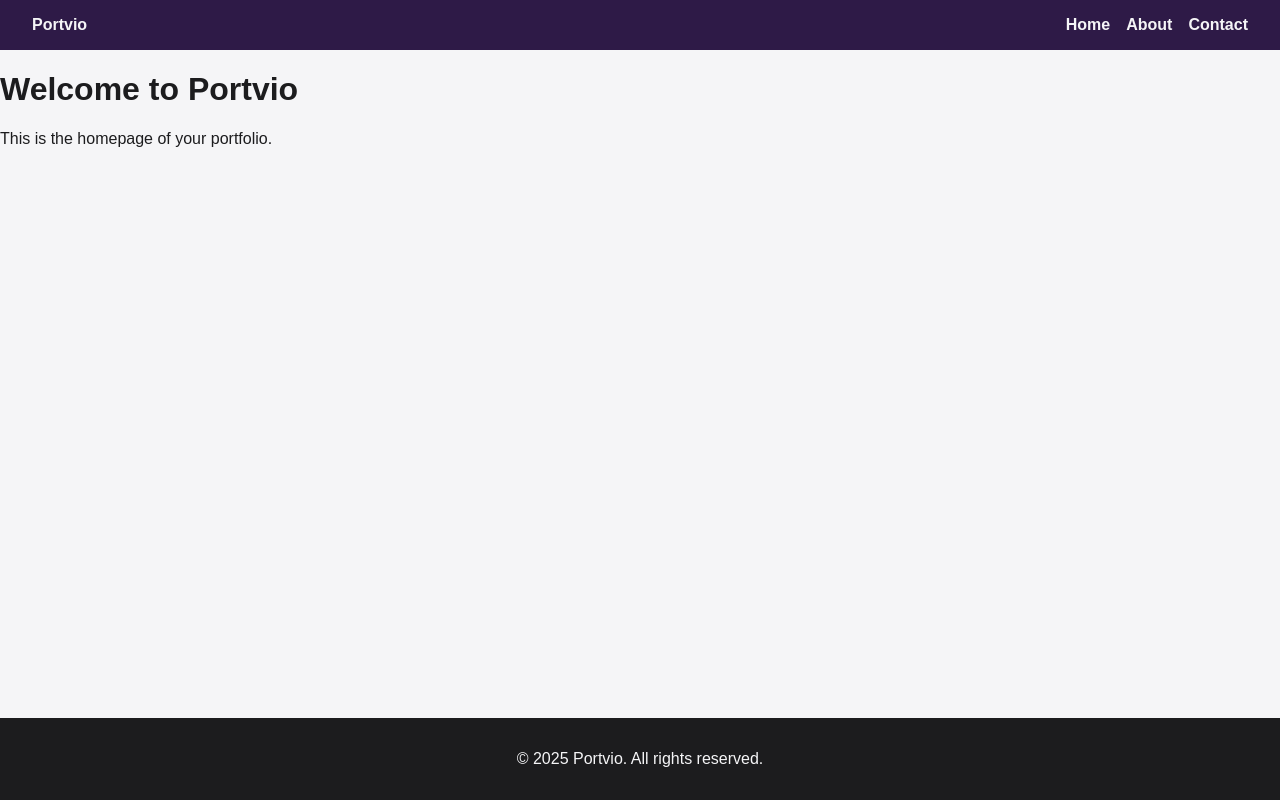
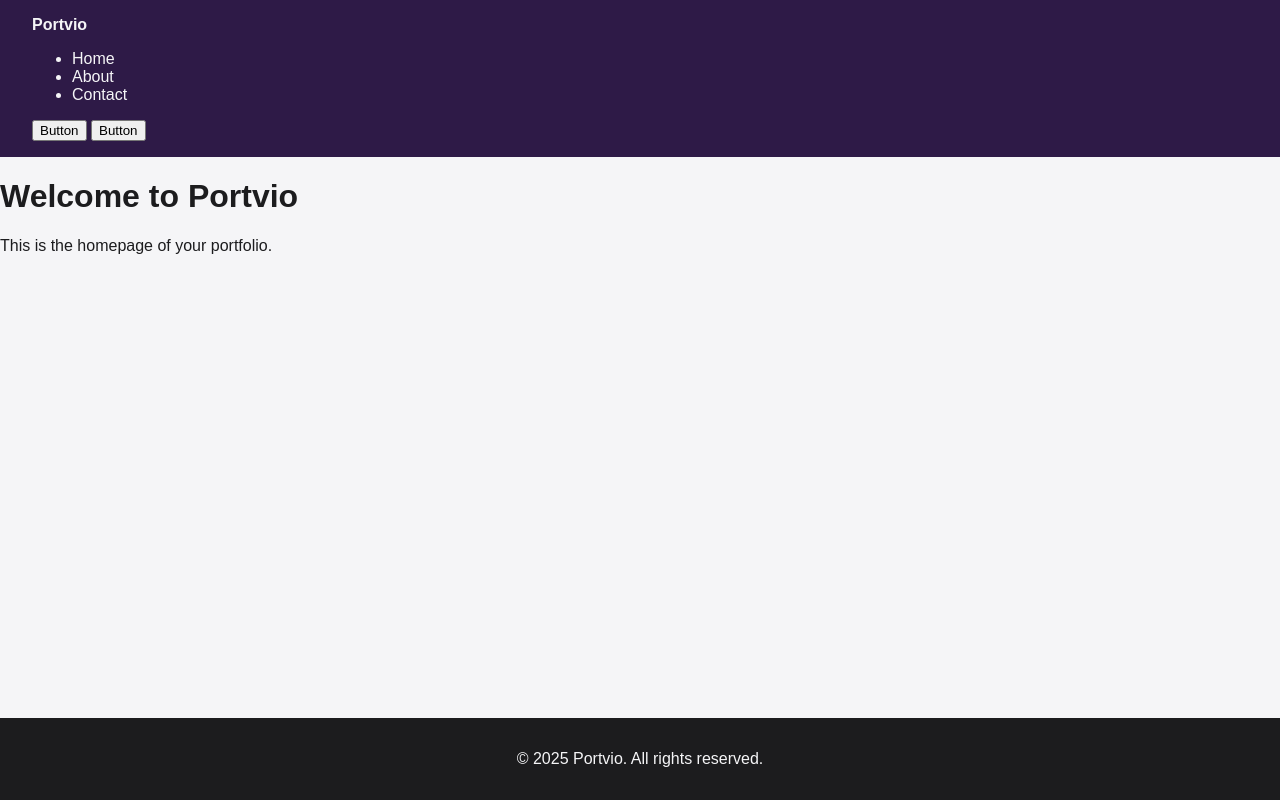
Before and after one commit to Tyler0105/portvio, a PHP site: page /production/index.html in a window 1280 px wide. Run offline with PHP 8.4, Linux system fonts and the light colour scheme.

Commit message:
new header + css variables

```diff
--- a/production/assets/styles.css
+++ b/production/assets/styles.css
@@ -1,16 +1,29 @@
+:root {
+  /* Base Neutrals */
+  --off-white: #F5F5F7;
+  --off-black: #1C1C1E;
+
+  /* Modern Purples */
+  --lavender: #E6E1F7;
+  --muted-purple: #A18CD1;
+  --vivid-purple: #7B5CD6;
+  --deep-purple: #4B2E83;
+  --plum: #2E1A47;
+}
+
 body {
   margin: 0;
   font-family: Arial, sans-serif;
-  background: #F5F5F7;
-  color: #1C1C1E;
+  background: var(--off-white);
+  color: var(--off-black);
   display: grid;
   grid-template-rows: auto 1fr auto;
   min-height: 100vh;
 }
 
 .site-header {
-  background: #2E1A47;
-  color: #F5F5F7;
+  background: var(--plum);
+  color: var(--off-white);
   padding: 1rem 2rem;
   display: flex;
   justify-content: space-between;
@@ -18,7 +31,7 @@ body {
 }
 
 .site-header a {
-  color: #F5F5F7;
+  color: var(--off-white);
   text-decoration: none;
   font-weight: bold;
 }
@@ -33,8 +46,8 @@ body {
 
 /* Footer */
 .site-footer {
-  background: #1C1C1E;
-  color: #F5F5F7;
+  background: var(--off-black);
+  color: var(--off-white);
   text-align: center;
   padding: 1rem;
 }
--- a/production/header.html
+++ b/production/header.html
@@ -1,12 +1,20 @@
 <header class="site-header">
-  <div class="logo">
-    <a href="/">Portvio</a>
-  </div>
-  <nav class="site-nav">
-    <ul>
-      <li><a href="/">Home</a></li>
-      <li><a href="/about.html">About</a></li>
-      <li><a href="/contact.html">Contact</a></li>
-    </ul>
-  </nav>
+  <padding>
+    <div class="logo">
+        <a href="">Portvio</a>
+    </div>
+    <div class="navigation">
+        <nav class="tabs">
+            <ul>
+                <li>Home</li>
+                <li>About</li>
+                <li>Contact</li>
+            </ul>
+        </nav>
+        <nav class="buttons">
+            <button class="secondary-button">Button</button>
+            <button class="primary-button">Button</button>
+        </nav>
+    </div>
+  </padding>
 </header>
```
